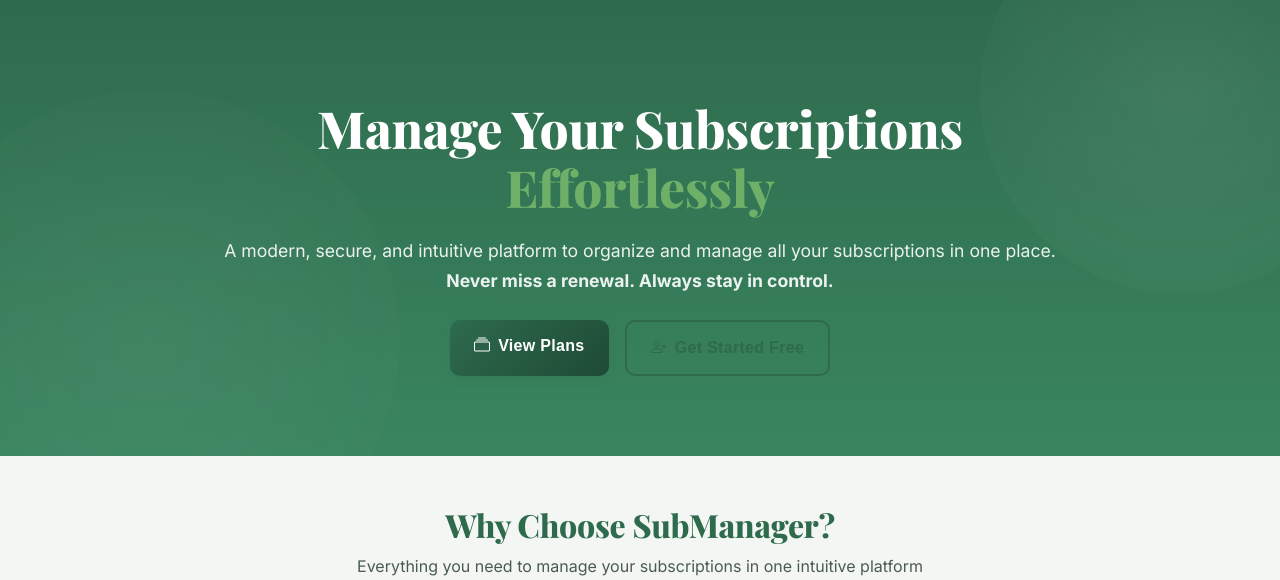
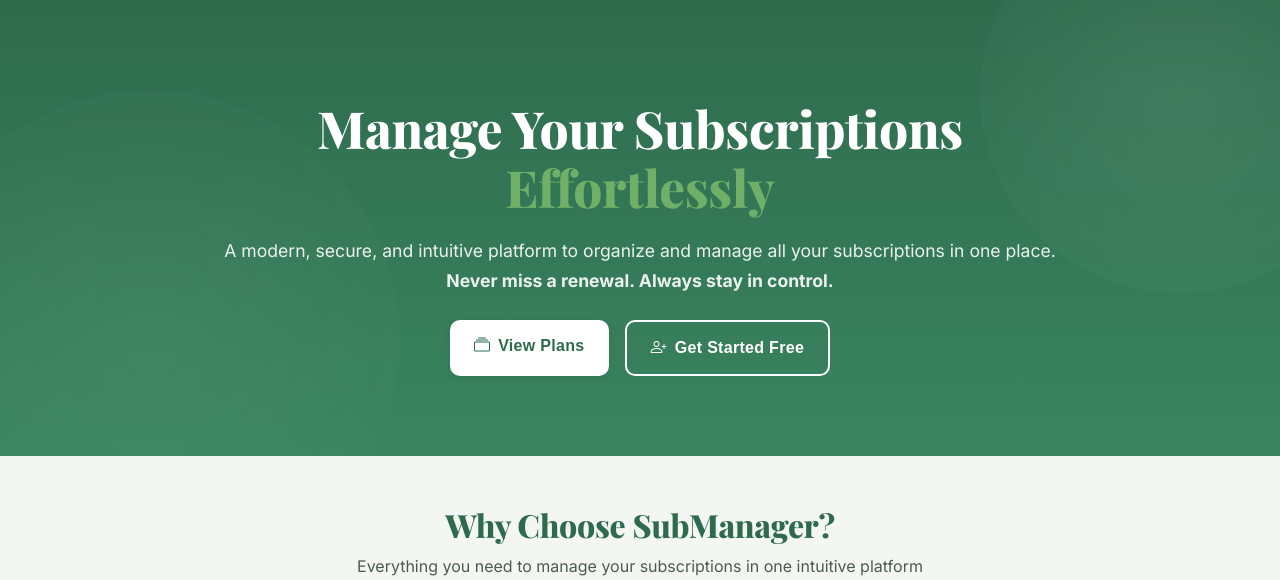
Before and after one commit to vguddadamath95-ship-it/-online-Subscription-management-System, a Flask app: page / in a window 1280 px wide. Shown: the part 96-676 px from the top of the page. Run offline with Flask 3, Linux system fonts and the light colour scheme; data comes from the database, SQL or seed files in the repository.

Commit message:
Fix hero section button contrast and CTA description text color

```diff
--- a/templates/index.html
+++ b/templates/index.html
@@ -17,15 +17,15 @@
             <strong>Never miss a renewal. Always stay in control.</strong>
         </p>
         <div class="d-flex gap-3 justify-content-center flex-wrap">
-            <a href="{{ url_for('plans') }}" class="btn btn-primary btn-lg px-4" title="Browse available plans">
+            <a href="{{ url_for('plans') }}" class="btn btn-light btn-lg px-4" title="Browse available plans">
                 <i class="bi bi-collection me-2"></i>View Plans
             </a>
             {% if not session.get('user_id') %}
-            <a href="{{ url_for('register') }}" class="btn btn-outline-primary btn-lg px-4" title="Create your account">
+            <a href="{{ url_for('register') }}" class="btn btn-outline-light btn-lg px-4" title="Create your account">
                 <i class="bi bi-person-plus me-2"></i>Get Started Free
             </a>
             {% else %}
-            <a href="{{ url_for('dashboard') }}" class="btn btn-outline-primary btn-lg px-4" title="Go to your dashboard">
+            <a href="{{ url_for('dashboard') }}" class="btn btn-outline-light btn-lg px-4" title="Go to your dashboard">
                 <i class="bi bi-speedometer2 me-2"></i>Go to Dashboard
             </a>
             {% endif %}
@@ -174,7 +174,7 @@
 <section class="py-5" style="background: linear-gradient(135deg, #2e6b4d, #1e4a35);">
     <div class="container text-center text-white">
         <h2 class="fw-bold mb-3" style="color: white; font-size: 2rem;">Ready to Simplify Your Subscriptions?</h2>
-        <p class="mb-4" style="opacity: 0.95; font-size: 1.05rem;">Join thousands of users who trust SubManager to organize their digital subscriptions.</p>
+        <p class="mb-4" style="color: rgba(255, 255, 255, 0.9) !important; font-size: 1.05rem;">Join thousands of users who trust SubManager to organize their digital subscriptions.</p>
         {% if not session.get('user_id') %}
         <a href="{{ url_for('register') }}" class="btn btn-light btn-lg px-5">
             <i class="bi bi-rocket me-2"></i>Sign Up Now - It's Free
```
